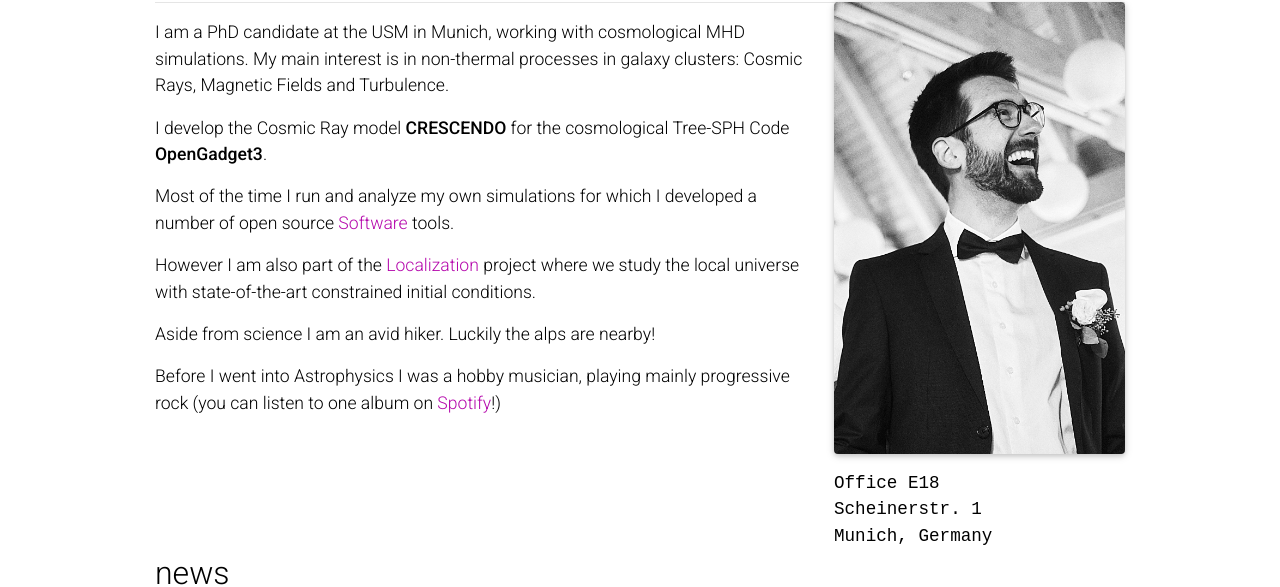
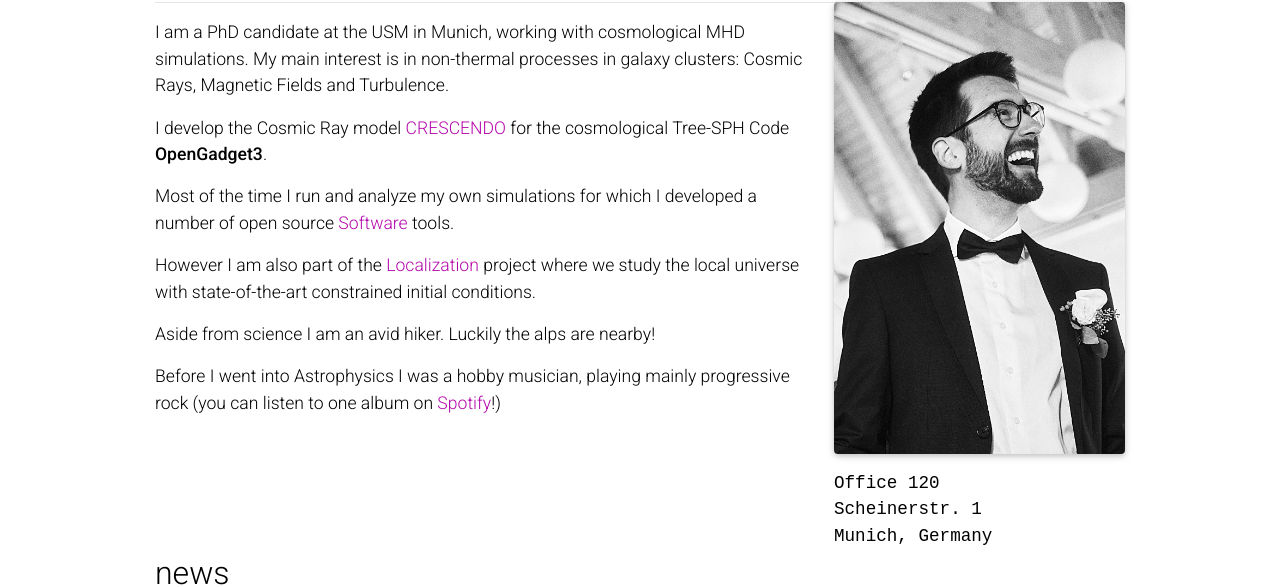
Before and after one commit to LudwigBoess/LudwigBoess.github.io, a Jekyll site: the page built from _pages/about.md, in a window 1280 px wide and 1240 px high. Shown: the part 201-788 px from the top of the window. Built offline with Jekyll 4.4.1, drawn with Linux system fonts in a browser that asks for light colours; full-size pictures stand in for the smaller copies a plugin makes; comment, search, counter and statistics services are not loaded; a style sheet for code colours, icons or effects is not loaded.

Commit message:
fix typos

```diff
--- a/_pages/about.md
+++ b/_pages/about.md
@@ -6,10 +6,10 @@ subtitle: PhD Candidate, <a href='https://www.usm.uni-muenchen.de/'>Universität
 
 profile:
   align: right
-  image: prof_pic2.jpg
+  image: prof_pic.jpg
   image_circular: false # crops the image to make it circular
   address: >
-    <p>Office E18</p>
+    <p>Office 120</p>
     <p>Scheinerstr. 1</p>
     <p>Munich, Germany</p>
 
@@ -23,7 +23,7 @@ social: true  # includes social icons at the bottom of the page
 I am a PhD candidate at the USM in Munich, working with cosmological MHD simulations.
 My main interest is in non-thermal processes in galaxy clusters: Cosmic Rays, Magnetic Fields and Turbulence.
 
-I develop the Cosmic Ray model [**CRESCENDO**](https://ui.adsabs.harvard.edu/abs/2023MNRAS.519..548B/abstract) for the cosmological Tree-SPH Code **OpenGadget3**.
+I develop the Cosmic Ray model [CRESCENDO](https://ui.adsabs.harvard.edu/abs/2023MNRAS.519..548B/abstract) for the cosmological Tree-SPH Code **OpenGadget3**.
 
 Most of the time I run and analyze my own simulations for which I developed a number of open source [Software](/repositories/) tools.
 
```
